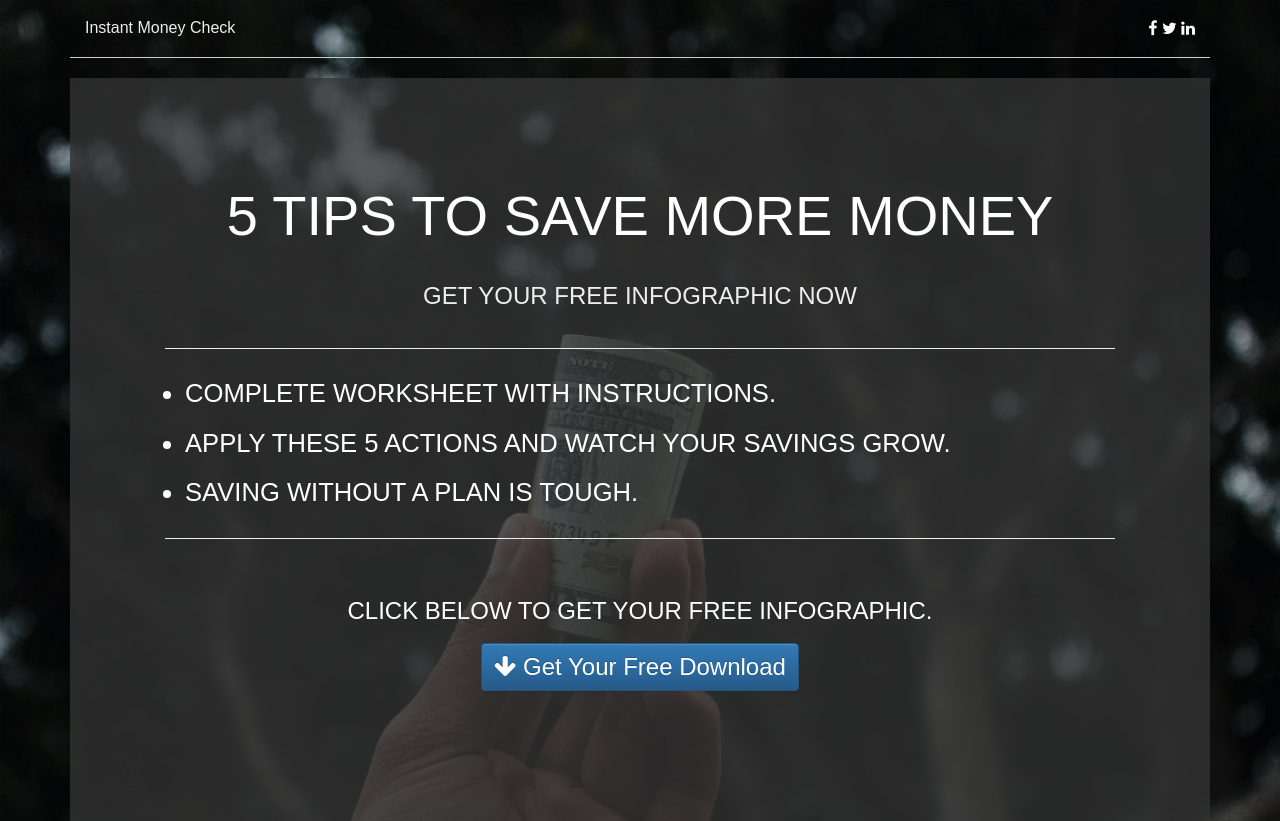
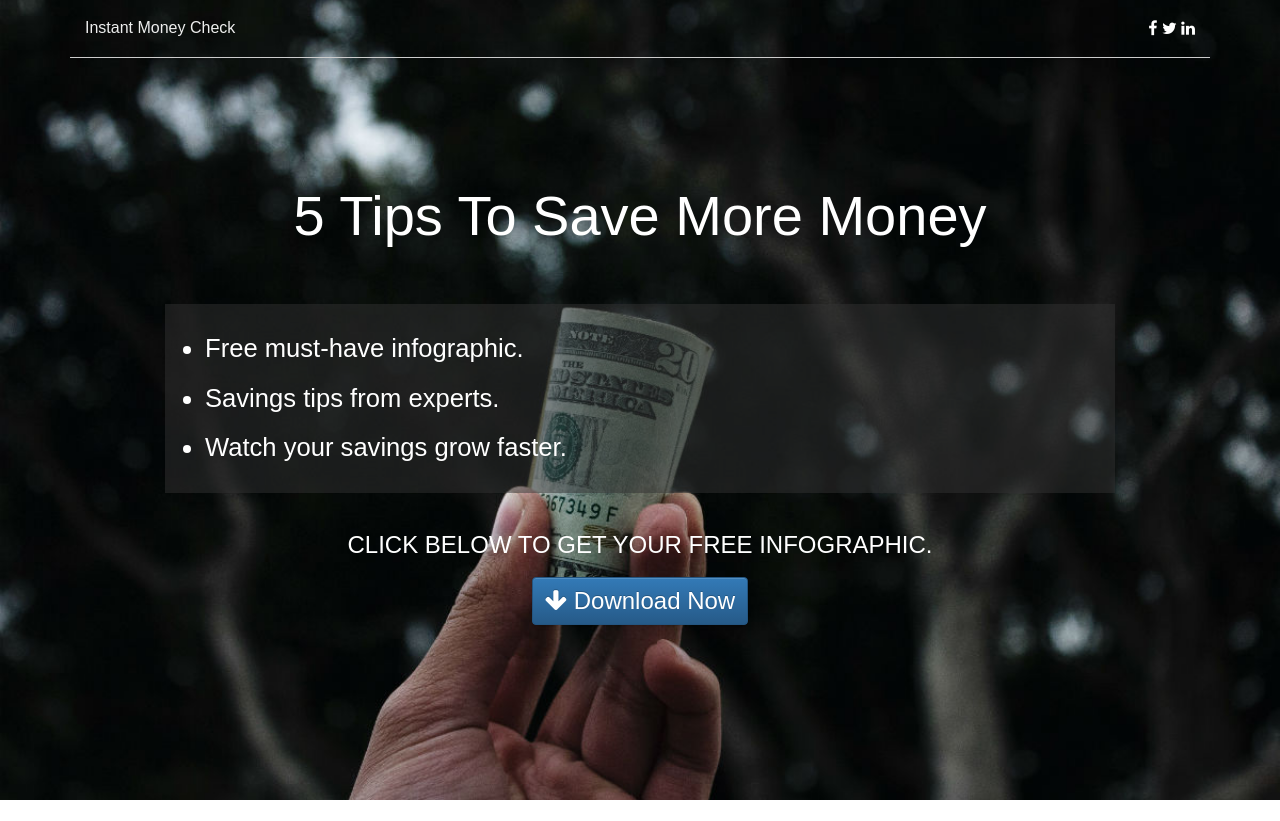
Before and after one commit to jirishus/imc-ui, a website: page index.html in a window 1280 px wide. After the commit the page ends 800 px from the top, so only its background shows below. Drawn offline with nearby package versions, Linux system fonts and the light colour scheme.

Commit message:
final formatting and adjustments

```diff
--- a/index.html
+++ b/index.html
@@ -35,18 +35,18 @@
 
     <div class="row cta">
       <div class="col-md-10 col-md-offset-1 cta-content">
-        <h2 class="cta-main-header">Get Your Free Infographic Now</h2>
+        <!-- <h2 class="cta-main-header"></h2> -->
 
         <ul class="saving-list">
-          <li>Complete worksheet with instructions.</li>
-          <li>Apply these 5 actions and watch your savings grow.</li>
-          <li>Saving without a plan is tough.</li>
+          <li>Free must-have infographic.</li>
+          <li>Savings tips from experts.</li>
+          <li>Watch your savings grow faster.</li>
         </ul>
 
         <h2 id="download-text">click below to get your free infographic.</h2>
 
         <button class="btn btn-primary download-btn" id="download-handle">
-          <i class="fa fa-arrow-down"></i> Get Your Free Download
+          <i class="fa fa-arrow-down"></i> Download Now
         </button>
 
       </div>
--- a/sass/globals/_common.scss
+++ b/sass/globals/_common.scss
@@ -13,7 +13,6 @@ body {
 }
 
 main {
- background: rgba($dark, 0.8);
  padding: 90px 0;
 }
 
--- a/sass/globals/_cta.scss
+++ b/sass/globals/_cta.scss
@@ -1,6 +1,5 @@
 .imc-hero {
   text-align: center;
-  text-transform: uppercase;
   margin: 20px 0;
   h1 {
     font-size: 3.5em;
@@ -22,20 +21,18 @@
 
 .cta-main-header {
   color: $lite;
-  text-transform: uppercase;
+  font-size: 1.8em;
 }
 
 .saving-list {
-  border-top: 1px solid $lite;
-  border-bottom: 1px solid $lite;
-  padding: 20px 20px;
-  margin: 40px 0;
+  background: rgba($dark, 0.5);
+  padding: 20px 40px;
+  margin: 20px 0;
   text-align: left;
   li {
     font-size: 1.6em;
     padding: 12px 0;
     list-style: disc;
-    text-transform: uppercase;
   }
 }
 
```
Also changed, not shown: stylesheets/screen.css.
